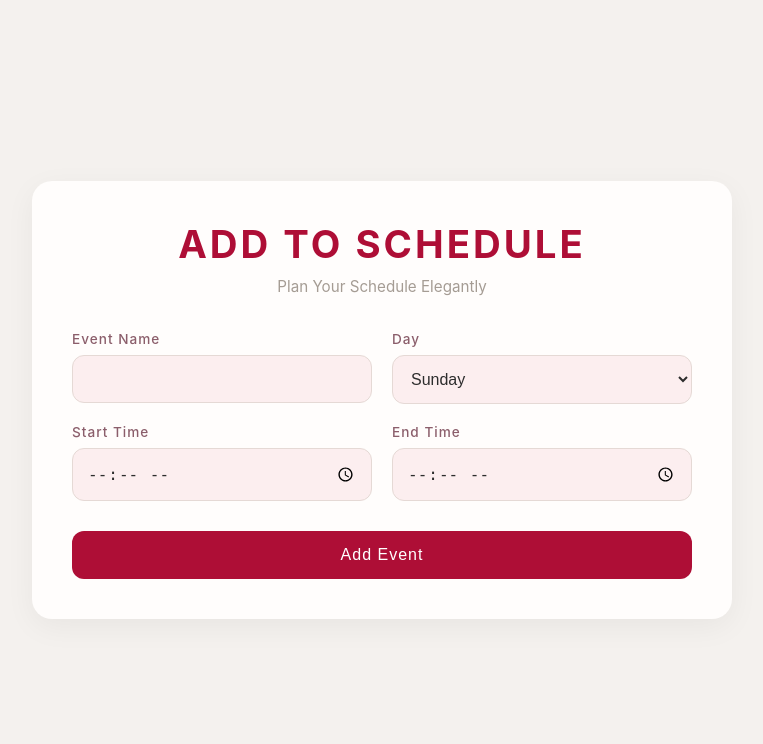
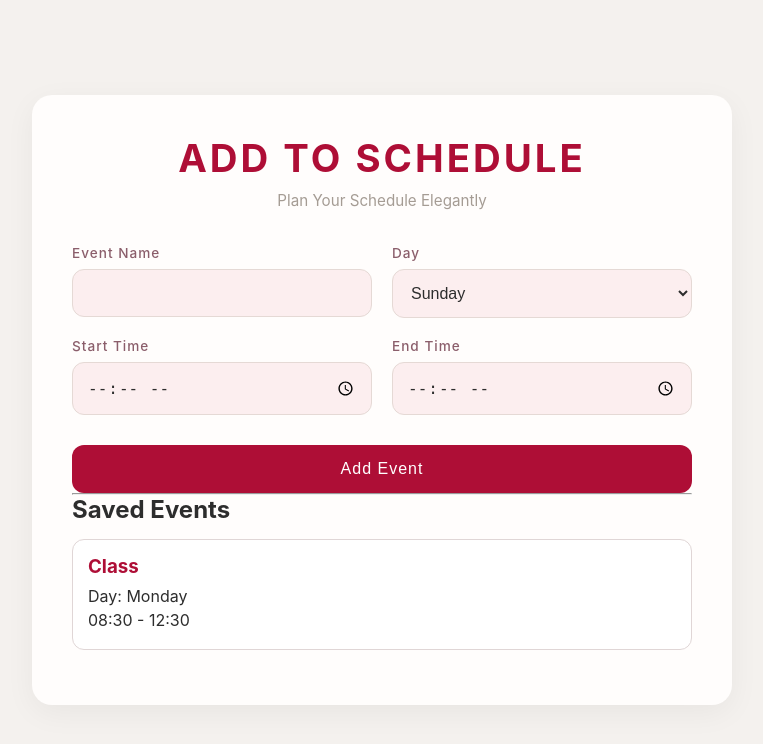
Before and after one commit to Rohan-270607/FMFT, a Flask app: page / in a window 1280 px wide. Shown: the top 744 px of the page, without its empty margins (258-1021 px from the left). Run offline with Flask 3, Linux system fonts and the light colour scheme; data comes from the database, SQL or seed files in the repository; both versions use the stored data as it was after the commit.

Commit message:
Implemented event storage and display using SQLite

```diff
--- a/app.py
+++ b/app.py
@@ -1,21 +1,50 @@
-from flask import Flask,render_template,request
+import sqlite3
+from flask import Flask, render_template, request, redirect, url_for
 
-app=Flask(__name__)
+app = Flask(__name__)
 
-@app.route("/", methods=["GET","POST"])
+
+@app.route("/", methods=["GET", "POST"])
 def home():
-    if request.method=="POST":
-        event_name=request.form["event_name"]
-        day=request.form["day"]
-        start_time=request.form["start_time"]
-        end_time=request.form["end_time"]
 
-        print("Event:", event_name)
-        print("Day:", day)
-        print("Start:", start_time)
-        print("End:", end_time)
 
-    return render_template("index.html")
+    if request.method == "POST":
 
-if __name__ =="__main__":
+        event_name = request.form["event_name"]
+        day = request.form["day"]
+        start_time = request.form["start_time"]
+        end_time = request.form["end_time"]
+
+        conn = sqlite3.connect("events.db")
+        cursor = conn.cursor()
+
+        cursor.execute("""
+            INSERT INTO events (event_name, day, start_time, end_time)
+            VALUES (?, ?, ?, ?)
+        """, (event_name, day, start_time, end_time))
+
+        conn.commit()
+        conn.close()
+
+
+        return redirect(url_for("home"))
+
+
+    conn = sqlite3.connect("events.db")
+    cursor = conn.cursor()
+
+    cursor.execute("""
+        SELECT *
+        FROM events
+        ORDER BY day, start_time
+    """)
+
+    events = cursor.fetchall()
+
+    conn.close()
+
+    return render_template("index.html", events=events)
+
+
+if __name__ == "__main__":
     app.run(debug=True)
--- a/static/style.css
+++ b/static/style.css
@@ -159,3 +159,19 @@ button:active{
         font-size: 2rem;
     }
 }
+.event-card {
+    background: #ffffff;
+    border-radius: 12px;
+    padding: 15px;
+    margin: 15px 0;
+    border: 1px solid #e0d6d6;
+}
+
+.event-card h3 {
+    margin-bottom: 8px;
+    color: #AE0E36;
+}
+
+.event-card p {
+    margin: 4px 0;
+}
--- a/templates/index.html
+++ b/templates/index.html
@@ -72,8 +72,22 @@
             </button>
 
         </form>
+    <hr>
 
-    </div>
+        <h2>Saved Events</h2>
+
+        {% for event in events %}
+
+        <div class="event-card">
+
+        <h3>{{ event[1] }}</h3>
+
+        <p>Day: {{ event[2] }}</p>
+
+        <p>{{ event[3] }} - {{ event[4] }}</p>
+
+
+{% endfor %}
 
 </body>
 
```
Also changed, not shown: database.py (added, +15 -0 lines), events.db (added).
